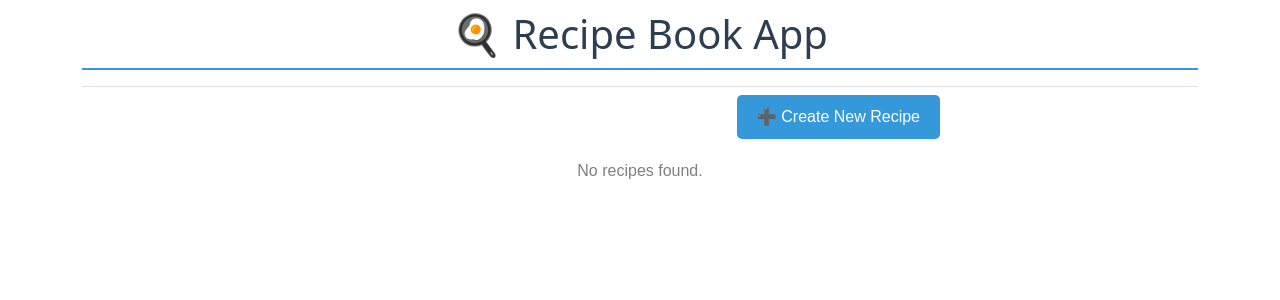
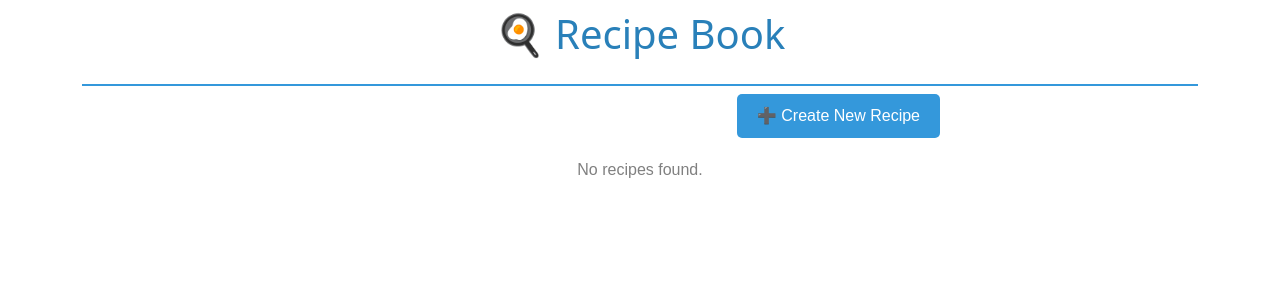
Before and after one commit to okonkwoaustin/recipe_book, a Django app: page / in a window 1280 px wide. Shown: the part 56-356 px from the top of the page. Run offline with Django 5.2, Linux system fonts and the light colour scheme; the visitor is signed in with stand-in values (Sample User, id 1); data that the repository does not hold is empty; some libraries are stand-ins or nearby versions.

Commit message:
chaned color

```diff
--- a/recipe/templates/recipes/base.html
+++ b/recipe/templates/recipes/base.html
@@ -72,9 +72,10 @@
 </nav>
 
 <main role="main" class="container">
-      <div class="pb-2 mb-2 border-bottom">
-        {% block page_header %}{% endblock page_header %}
-      </div>
+      <div class="pb-2 mb-2" style="border-bottom: 2px solid #3498db;">
+  {% block page_header %}{% endblock page_header %}
+</div>
+
       <div>
         {% block content %}{% endblock content %}
       </div>
--- a/recipe/templates/recipes/index.html
+++ b/recipe/templates/recipes/index.html
@@ -1,8 +1,8 @@
 {% extends "recipes/base.html" %}
 
 {% block page_header %}
-    <h1 style="color: #2c3e50; text-align: center; padding: 10px 0; border-bottom: 2px solid #3498db;">
-        🍳 Recipe Book App
+    <h1 style="color: #2980b9; text-align: center; padding: 10px 0;">
+        🍳 Recipe Book
     </h1>
 {% endblock page_header %}
 
```
